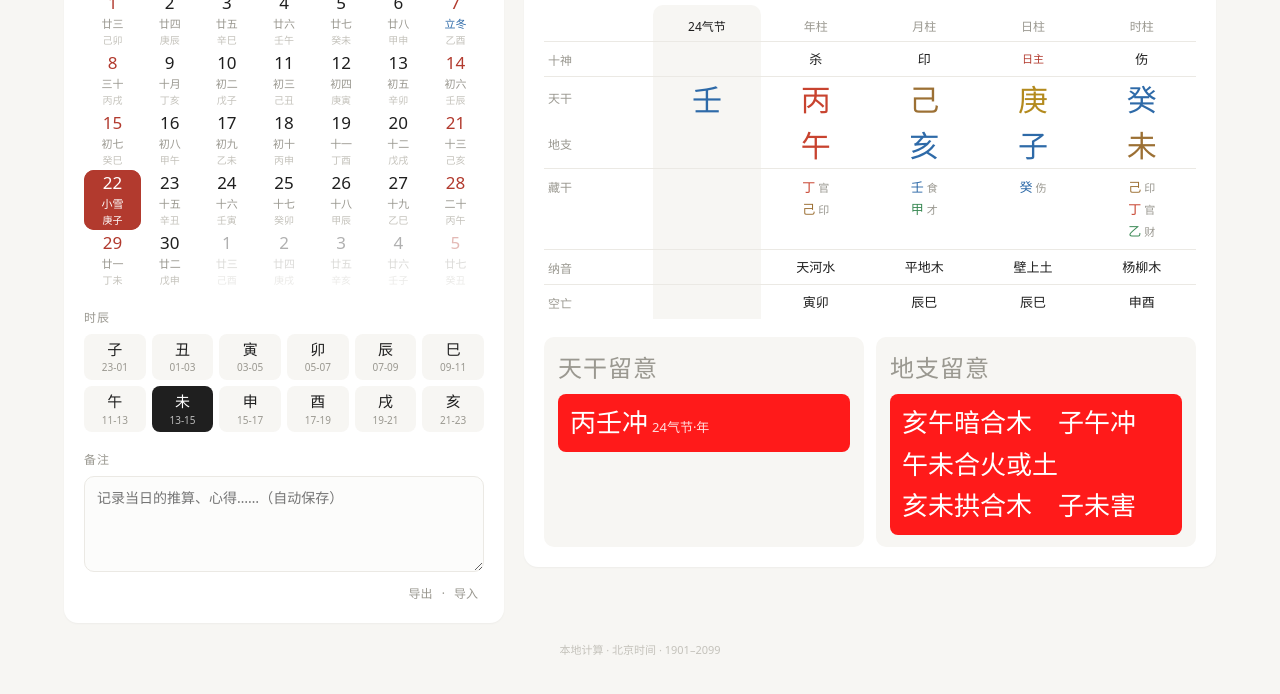
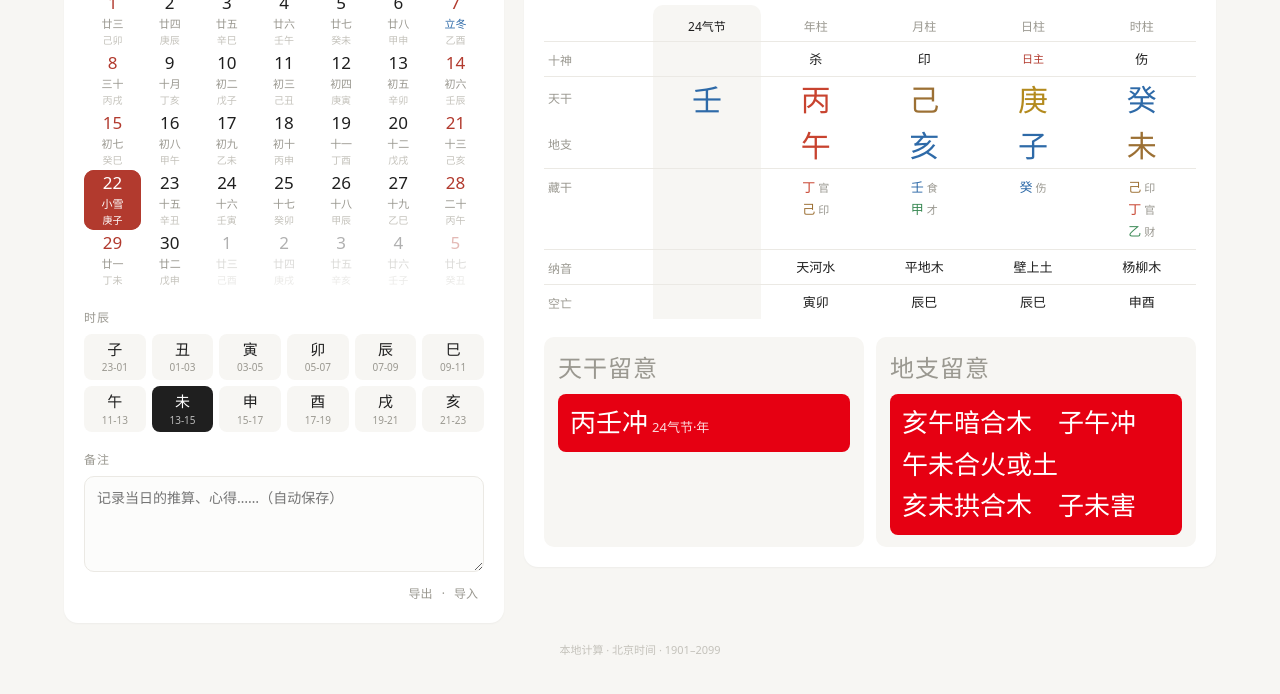
Before and after one commit to ws6464ghub/calendar, a plain HTML site: page index.html in a window 1280 px wide. Shown: the part 180-874 px from the top of the page. Drawn offline with Linux system fonts and the light colour scheme.

Commit message:
天干留意/地支留意: deeper red #e60012 for better contrast
Co-Authored-By: Claude Opus 5.5 <noreply@anthropic.com>

```diff
--- a/index.html
+++ b/index.html
@@ -102,7 +102,7 @@
   .box .it .src { font-size: 50%; color: var(--muted); margin-left: 4px; }
   .tg-box h4, .dz-box h4 { font-size: 24px; margin-bottom: 10px; }  /* 天干留意、地支留意：字号 2 倍 */
   .tg-box .v, .dz-box .v { font-size: 26px; line-height: 1.6; overflow-wrap: anywhere; }
-  .tg-box .v, .dz-box .v { background: #ff1a1a; color: #fff; border-radius: 8px; padding: 8px 12px; }  /* 天干留意、地支留意内容区：亮红底，白字 */
+  .tg-box .v, .dz-box .v { background: #e60012; color: #fff; border-radius: 8px; padding: 8px 12px; }  /* 天干留意、地支留意内容区：亮红底，白字 */
   .tg-box .v .none, .tg-box .v .it .src, .dz-box .v .none, .dz-box .v .it .src { color: rgba(255,255,255,.85); }
   .cg-box { margin-top: 12px; display: grid; grid-template-columns: 120px 1fr; gap: 16px; align-items: center; }
   .cg-box .w { font-size: 26px; font-weight: 600; color: var(--accent); text-align: center; }
```
